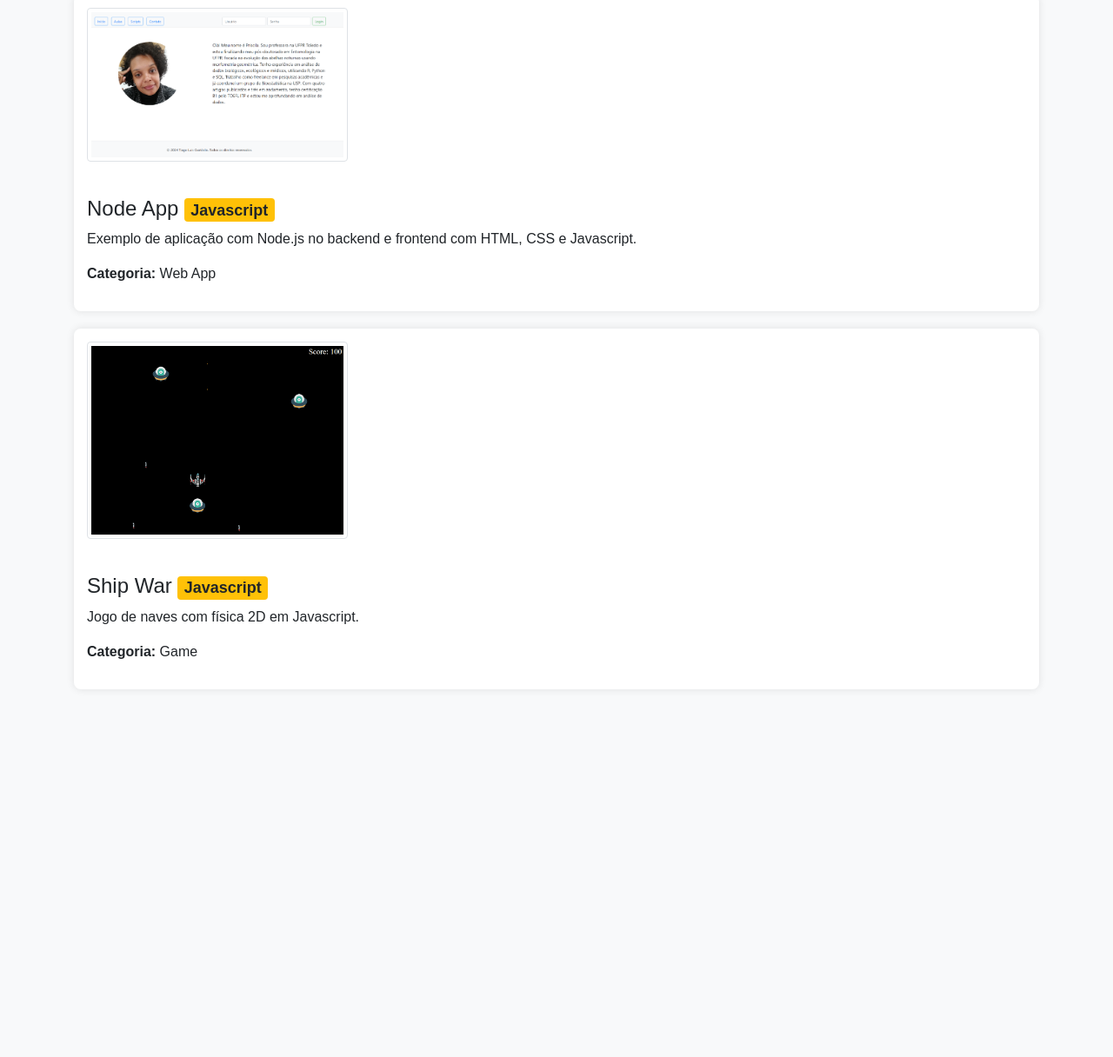
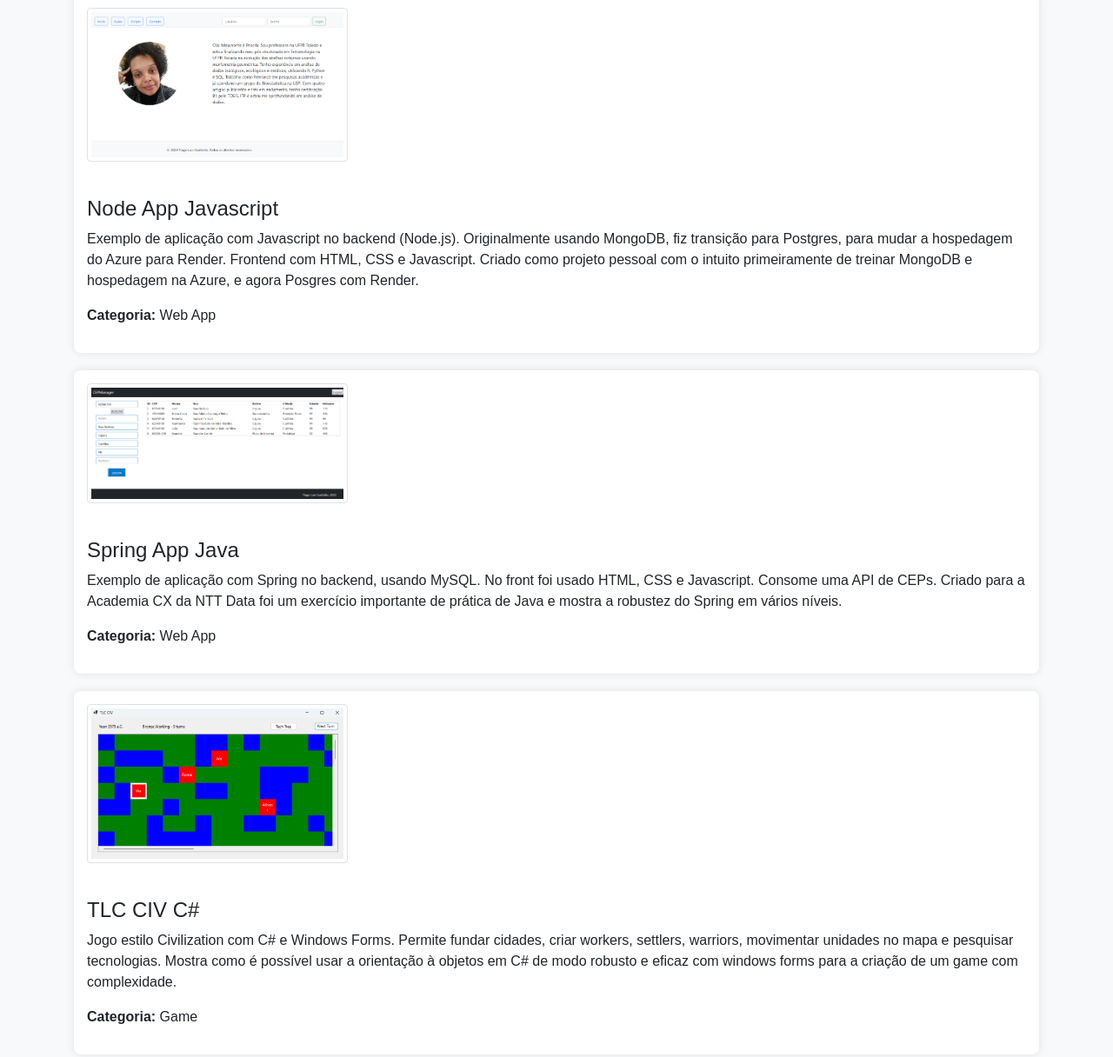
Before and after one commit to custodiotiago/MeuPortfolio, a plain HTML site: page portfolio.html in a window 1280 px wide. Shown: the part 212-1428 px from the top of the page at 87% size. Before the commit the page ends 1025 px from the top, so only its background shows below. Drawn offline with nearby package versions, Linux system fonts and the light colour scheme.

Commit message:
Add files via upload

```diff
--- a/portfolio.html
+++ b/portfolio.html
@@ -32,18 +32,45 @@
             <a href="https://github.com/custodiotiago/NodeJSApp" target="_blank">
                 <img src="nodeapp.png" alt="Node App" class="img-thumbnail float-left mr-3">
             </a>
-            <h4>Node App <span class="badge badge-warning">Javascript</span></h4>
-            <p>Exemplo de aplicação com Node.js no backend e frontend com HTML, CSS e Javascript.</p>
+            <h4>Node App <span class="language-banner javascript-banner">Javascript</span></h4>
+            <p>Exemplo de aplicação com Javascript no backend (Node.js). Originalmente usando MongoDB, fiz transição para Postgres, para mudar a hospedagem do Azure para Render. Frontend com HTML, CSS e Javascript. Criado como projeto pessoal com o intuito primeiramente de treinar MongoDB e hospedagem na Azure, e agora Posgres com Render.</p>
             <p><strong>Categoria:</strong> Web App</p>
+        </div>
+
+        <div class="project" data-category="web app">
+            <a href="https://github.com/custodiotiago/SpringApp" target="_blank">
+                <img src="springapp.png" alt="Spring App" class="img-thumbnail float-left mr-3">
+            </a>
+            <h4>Spring App <span class="language-banner java-banner">Java</span></h4>
+            <p>Exemplo de aplicação com Spring no backend, usando MySQL. No front foi usado HTML, CSS e Javascript. Consome uma API de CEPs. Criado para a Academia CX da NTT Data foi um exercício importante de prática de Java e mostra a robustez do Spring em vários níveis.</p>
+            <p><strong>Categoria:</strong> Web App</p>
+        </div>
+
+        <div class="project" data-category="game">
+            <a href="https://github.com/custodiotiago/TLC_CIV" target="_blank">
+                <img src="tlc_civ.png" alt="TLC CIV" class="img-thumbnail float-left mr-3">
+            </a>
+            <h4>TLC CIV <span class="language-banner csharp-banner">C#</span></h4>
+            <p>Jogo estilo Civilization com C# e Windows Forms. Permite fundar cidades, criar workers, settlers, warriors, movimentar unidades no mapa e pesquisar tecnologias. Mostra como é possível usar a orientação à objetos em C# de modo robusto e eficaz com windows forms para a criação de um game com complexidade.</p>
+            <p><strong>Categoria:</strong> Game</p>
         </div>
 
         <div class="project" data-category="game">
             <a href="https://github.com/custodiotiago/ShipWar" target="_blank">
                 <img src="shipwar.png" alt="Ship War" class="img-thumbnail float-left mr-3">
             </a>
-            <h4>Ship War <span class="badge badge-warning">Javascript</span></h4>
-            <p>Jogo de naves com física 2D em Javascript.</p>
+            <h4>Ship War <span class="language-banner javascript-banner">Javascript</span></h4>
+            <p>Jogo de naves com HTML, CSS e Javascript, com elementos de física clássica de um jogo estilo Asteroid. Mostra como é possível integrar essas tecnologias para criar um game em 2D com todos os elementos de física envolvidos.</p>
             <p><strong>Categoria:</strong> Game</p>
+        </div>
+
+        <div class="project" data-category="web app">
+            <a href="https://litraosearcher.netlify.app" target="_blank">
+                <img src="litraosearcher.png" alt="Ship War" class="img-thumbnail float-left mr-3">
+            </a>
+            <h4>Litrão Searcher <span class="language-banner javascript-banner">Javascript</span></h4>
+            <p>Busca e marcação de bares em um mapa, compartilhando entre os usuários. Usa Leaflet e Open Street Map. Logue com admin / admin para conhecer a aplicação. Mostra como fazer um login simples em Javascript e criar uma aplicação que, além de permitir marcação de pop ups no mapa, permite criar conteúdo que seja compartilhável entre usuários diferentes.</p>
+            <p><strong>Categoria:</strong> Web App</p>
         </div>
     </div>
 
```
